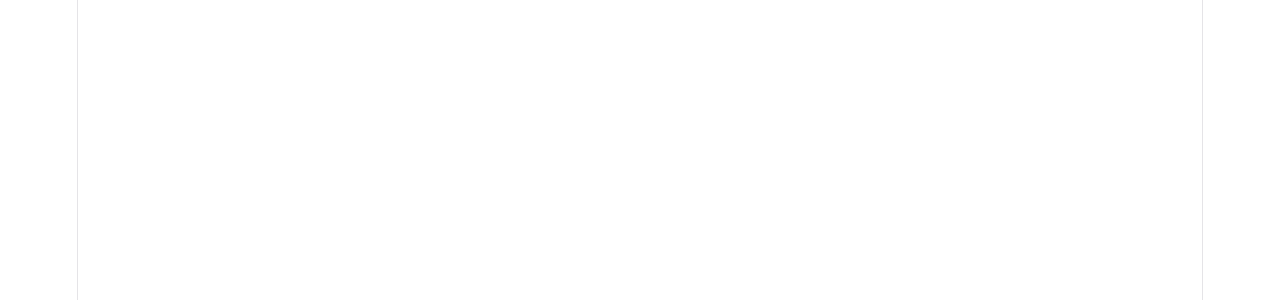
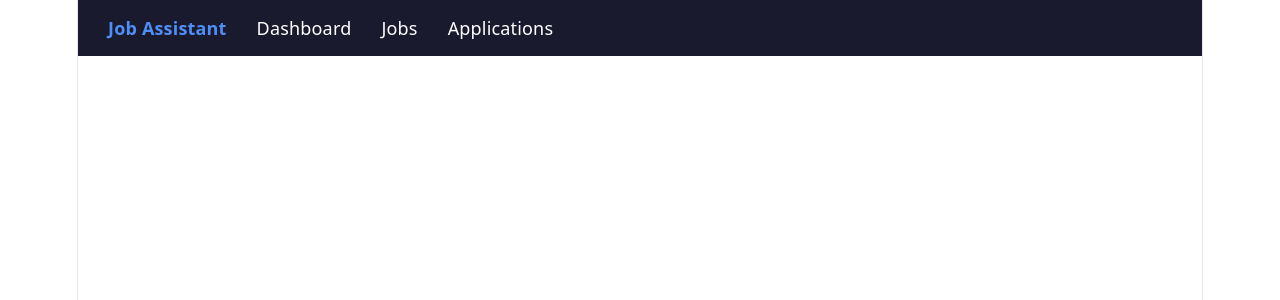
Before and after one commit to Yash-Annapure/job-assistant, a React app in the folder frontend/: page / in a window 1280 px wide. Before the commit this address had no page. Shown: the top 300 px of the page. Built offline with nearby package versions, Linux system fonts and the light colour scheme; the HTML template or start-up script is replaced by a standard one.

Commit message:
added navbar with styling

```diff
--- a/frontend/src/App.jsx
+++ b/frontend/src/App.jsx
@@ -5,11 +5,13 @@
 import Dashboard from './pages/Dashboard'
 import Jobs from './pages/Jobs'
 import Applications from './pages/Applications'
+import Navbar from './components/Navbar'
 
 
 function App() {
   return (
     <BrowserRouter>
+      <Navbar />
       <Routes>
         <Route path="/login" element={<LoginForm />} />
         <Route path="/register" element={<RegisterForm />} />
--- /dev/null
+++ b/frontend/src/components/Navbar.jsx
@@ -0,0 +1,22 @@
+import { Link } from 'react-router-dom'
+
+function Navbar() {
+    return (
+        <nav style={{
+            backgroundColor: "#1a1a2e",
+            padding: "15px 30px",
+            display: "flex",
+            gap: "30px",
+            alignItems: "center"
+        }}>
+            <span style={{ color: "#4f8ef7", fontWeight: "bold", fontSize: "18px" }}>
+                Job Assistant
+            </span>
+            <Link to="/dashboard" style={{ color: "white", textDecoration: "none" }}>Dashboard</Link>
+            <Link to="/jobs" style={{ color: "white", textDecoration: "none" }}>Jobs</Link>
+            <Link to="/applications" style={{ color: "white", textDecoration: "none" }}>Applications</Link>
+        </nav>
+    )
+}
+
+export default Navbar
```
